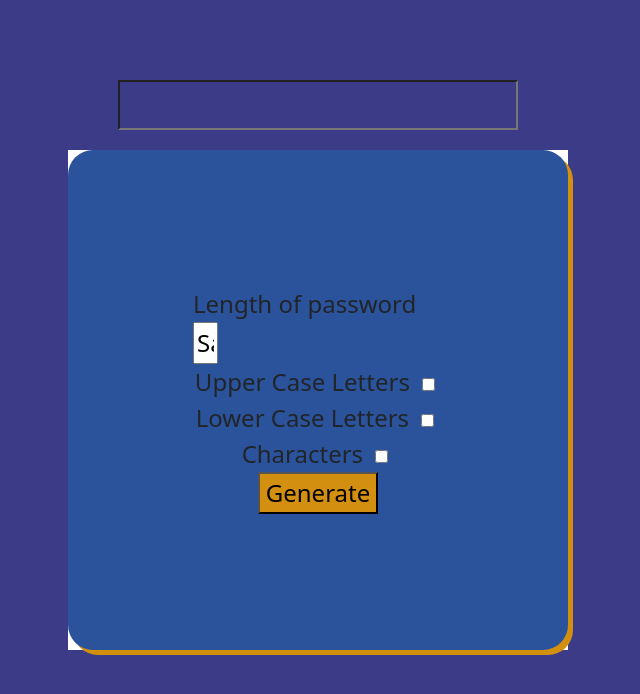
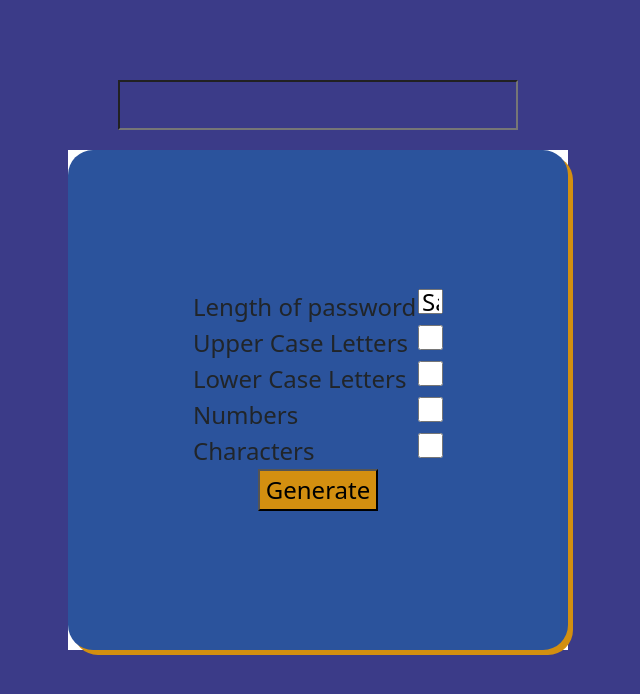
Before and after one commit to Monika39-maker/javascript, a plain HTML site: page password genrator app/index.html in a window 1280 px wide. Both pictures are taken after typing "Sample" into the empty fields and a click on the button "Generate". Shown: the whole page, without its empty margins (322-962 px from the left). Drawn offline with nearby package versions, Linux system fonts and the light colour scheme.

Commit message:
half way to password generator app

```diff
--- a/password genrator app/index.html
+++ b/password genrator app/index.html
@@ -18,23 +18,27 @@
                 <input type="text">
             </div>
             <div class="pw-body">
-                <div>
+                <div class="input-part">
                     <label for="length">Length of password</label>
                     <input type="text" name="length" id="length-input">
                 </div>
-                <div>
+                <div class="input-part">
                     <label for="upper">Upper Case Letters</label>
                     <input type="checkbox" name="upper" id="upperCase-input">
                 </div>
-                <div>
+                <div class="input-part">
                     <label for="lower">Lower Case Letters</label>
                     <input type="checkbox" name="lower" id="lowerCase-input">
                 </div>
-                <div>
+                <div class="input-part">
+                    <label for="lower">Numbers</label>
+                    <input type="checkbox" name="number" id="number-input">
+                </div>
+                <div class="input-part">
                     <label for="char">Characters</label>
                     <input type="checkbox" name="char" id="char-input">
                 </div>
-                <button type="submit">Generate</button>
+                <button type="submit" id="submit">Generate</button>
             </div>
         </div>
         <script src="script.js"></script>
--- a/password genrator app/script.js
+++ b/password genrator app/script.js
@@ -1,7 +1,9 @@
 const lengthEl  = document.getElementById('length-input')
 const upperCaseEl  = document.getElementById('upperCase-input')
-const lowerCaseEl  = document.getElementById('lowerCase-inut')
-const charEl = document.getElementById('char-input')
+const lowerCaseEl  = document.getElementById('lowerCase-input');
+const numberEl = document.getElementById('number-input');
+const charEl = document.getElementById('char-input');
+const submitEl = document.getElementById('submit')
 
 const upperCase  = 'ABCDEFGHIJKLMNOPQRSTUVWXYZ'
 const lowerCase  = 'abcdefghijklmnopqrstuvwxyz'
@@ -22,13 +24,37 @@ function createRandomUpperCase() {
 function createRandomLowerCase() {
     return Math.floor(Math.random() * lowerCase.length)
 }
+function createRandomNumber() {
+    return Math.floor(Math.random() * number.length)
+}
 function createRandomChar() {
     return Math.floor(Math.random() * char.length)
 }
 
-function lengthOfPassword() {
-    const passwordLength = lengthEl.value;
-    console.log(passwordLength)
+
+submitEl.addEventListener('click', generatePassword)
+
+function generatePassword() {
+    let len = lengthEl.value;
+    let pw = ''
+    for (let i=0; i<len; i++) {
+        if (upperCaseEl.checked) {
+            const upperLetter = createRandomUpperCase()
+            pw += upperLetter
+        }
+        if (lowerCaseEl.checked) {
+            const lowerLetter = createRandomLowerCase()
+            pw += lowerLetter
+        }
+        if (numberEl.checked) {
+            const num = createRandomNumber()
+            pw += num
+        }
+        if (charEl.checked) {
+            const char = createRandomChar()
+            pw += char
+        }
+        alert(pw)
+    }
 
 }
-lengthOfPassword()
--- a/password genrator app/styles/style.scss
+++ b/password genrator app/styles/style.scss
@@ -35,8 +35,17 @@ html {
     font-size: 1.5rem;
     height: 400px;
 
+    .input-part {
+        display: flex;
+        flex-direction: row;
+        justify-content: space-between;
+        align-items: space-between;
+        width: 100%
+    }
+
     input  {
-        width: 25px
+        width: 25px;
+        height: 25px
     }
 }
 
```
Also changed, not shown: password genrator app/styles/style.css, 1 other file.
